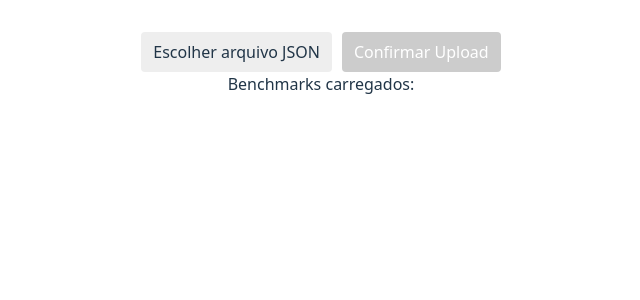
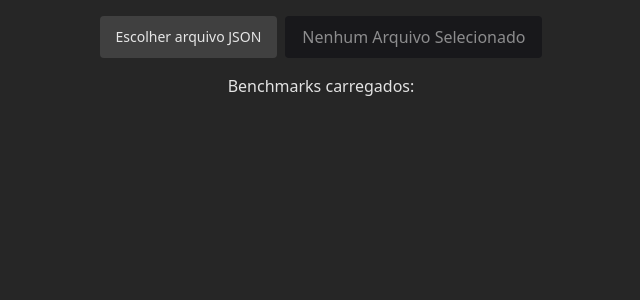
Before and after one commit to GustLSant/benchviewer, a Vue app: page / in a window 1280 px wide. Shown: the top 300 px of the page, without its empty margins (319-959 px from the left). Built offline with nearby package versions, Linux system fonts and the light colour scheme.

Commit message:
base setup

```diff
--- a/src/App.vue
+++ b/src/App.vue
@@ -21,7 +21,6 @@
 
   const confirmUpload = () => {
     if (!selectedFile.value) {
-      alert('Nenhum arquivo selecionado.');
       return;
     }
 
@@ -55,51 +54,27 @@
 
 
 <template>
-  <!-- Input file com label dinâmico -->
-  <div class="">
-    <label>
+  <div class="flex gap-2">
+    <label class="flex items-center text-sm px-4 rounded-sm bg-neutral-700 hover:cursor-pointer hover:underline">
       {{ fileLabel }}
       <input type="file" accept=".json" @change="handleFileSelection" style="display: none" />
     </label>
-    <!-- Botão para confirmar o upload -->
-    <button @click="confirmUpload" :disabled="!selectedFile">Confirmar Upload</button>
+    <button @click="confirmUpload" :class="(selectedFile) ? 'enabled': 'disabled'">
+      {{ (selectedFile) ? 'Carregar Arquivo': 'Nenhum Arquivo Selecionado' }}
+    </button>
   </div>
 
-  <!-- Lista dos Benchmarks carregados -->
+  <div class="flex flex-col gap-2 items-center">
     <h3>Benchmarks carregados:</h3>
     <ul>
       <li v-for="(b, index) in benchmarks" :key="index">
         {{ b.algorithm }} - {{ b.cpu }} - {{ b.performance.cpuTime }}s
       </li>
     </ul>
+  </div>
 </template>
 
 
 <style>
-  #app{
-    min-height: 100vh;
-  }
 
-  label {
-    display: inline-block;
-    padding: 8px 12px;
-    background-color: #eee;
-    cursor: pointer;
-    border-radius: 4px;
-    margin-right: 10px;
-  }
-
-  button {
-    padding: 8px 12px;
-    border: none;
-    background-color: #4CAF50;
-    color: white;
-    border-radius: 4px;
-    cursor: pointer;
-  }
-
-  button:disabled {
-    background-color: #ccc;
-    cursor: not-allowed;
-  }
 </style>
--- a/src/style.css
+++ b/src/style.css
@@ -7,7 +7,6 @@
 
   color-scheme: light dark;
   color: rgba(255, 255, 255, 0.87);
-  background-color: #242424;
 
   font-synthesis: none;
   text-rendering: optimizeLegibility;
@@ -15,21 +14,18 @@
   -moz-osx-font-smoothing: grayscale;
 }
 
+#app{
+  @apply min-h-[100vh] p-4 flex flex-col justify-start items-center gap-4 bg-neutral-800;
+}
+
 a {
   font-weight: 500;
   color: #646cff;
   text-decoration: inherit;
-}
-a:hover {
-  color: #535bf2;
-}
 
-body {
-  margin: 0;
-  display: flex;
-  place-items: center;
-  min-width: 320px;
-  min-height: 100vh;
+  &:hover{
+    color: #535bf2;
+  }
 }
 
 h1 {
@@ -38,44 +34,19 @@ h1 {
 }
 
 button {
-  border-radius: 8px;
   border: 1px solid transparent;
-  padding: 0.6em 1.2em;
-  font-size: 1em;
-  font-weight: 500;
-  font-family: inherit;
-  background-color: #1a1a1a;
-  cursor: pointer;
   transition: border-color 0.25s;
-}
-button:hover {
-  border-color: #646cff;
-}
-button:focus,
-button:focus-visible {
-  outline: 4px auto -webkit-focus-ring-color;
-}
+  @apply py-2 px-4 text-base bg-zinc-900 rounded-sm cursor-pointer;
 
-.card {
-  padding: 2em;
-}
+  &.enabled:hover{
+    @apply border-indigo-600;
+  }
 
-#app {
-  max-width: 1280px;
-  margin: 0 auto;
-  padding: 2rem;
-  text-align: center;
-}
+  &.disabled{
+    color: rgba(255, 255, 255, 0.5);
 
-@media (prefers-color-scheme: light) {
-  :root {
-    color: #213547;
-    background-color: #ffffff;
-  }
-  a:hover {
-    color: #747bff;
-  }
-  button {
-    background-color: #f9f9f9;
+    &:hover{
+      cursor: not-allowed;
+    }
   }
 }
```
Lines whose indentation alone changed are shown as unchanged.
